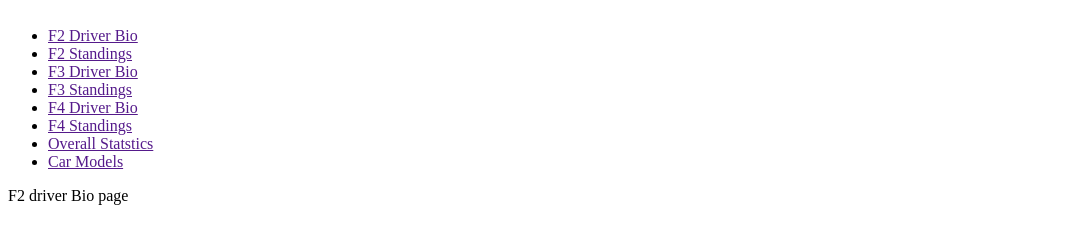
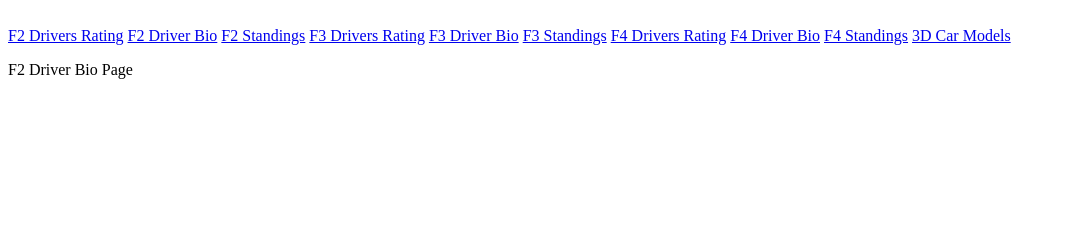
Before and after one commit to jp000007/Euroscout-website, a website: page F2DriverBio.html in a window 1280 px wide. Shown: the part 74-318 px from the top of the page, without its empty margins (0-1065 px from the left). Drawn offline with Linux system fonts and the light colour scheme.

Commit message:
added correct links to pages

```diff
--- a/F2DriverBio.html
+++ b/F2DriverBio.html
@@ -10,19 +10,19 @@
             <img src="images/euroscoutlogojpeg10.46.21 PM.jpg" alt="Euroscout, website name." width="400" height="50" />
         </h1>
         <div id= "nav">
-            <ul>
-                <li><a href="">F2 Driver Bio</a></li>
-                <li><a href="">F2 Standings</a></li>
-                <li><a href="">F3 Driver Bio</a></li>
-                <li><a href="">F3 Standings</a></li>
-                <li><a href="">F4 Driver Bio</a></li>
-                <li><a href="">F4 Standings</a></li>
-                <li><a href="">Overall Statstics</a></li>
-                <li><a href="">Car Models</a></li>
-            </ul>
+            <a href="F2DriversRating.html">F2 Drivers Rating</a>
+            <a href="F2DriverBio.html">F2 Driver Bio</a>
+            <a href="F2Standings.html">F2 Standings</a>
+            <a href="F3DriversRating.html">F3 Drivers Rating</a>
+            <a href="F3Driverbio.html">F3 Driver Bio</a>
+            <a href="F3Standings.html">F3 Standings</a>
+            <a href="F4DriversRating.html">F4 Drivers Rating</a>
+            <a href="F4DriverBio.html">F4 Driver Bio</a>
+            <a href="F4Standings.html">F4 Standings</a>
+            <a href="Car Models.html">3D Car Models</a>
         </div>
         <p>
-            F2 driver Bio page
+            F2 Driver Bio Page
         </p>
     </body>
 
```
